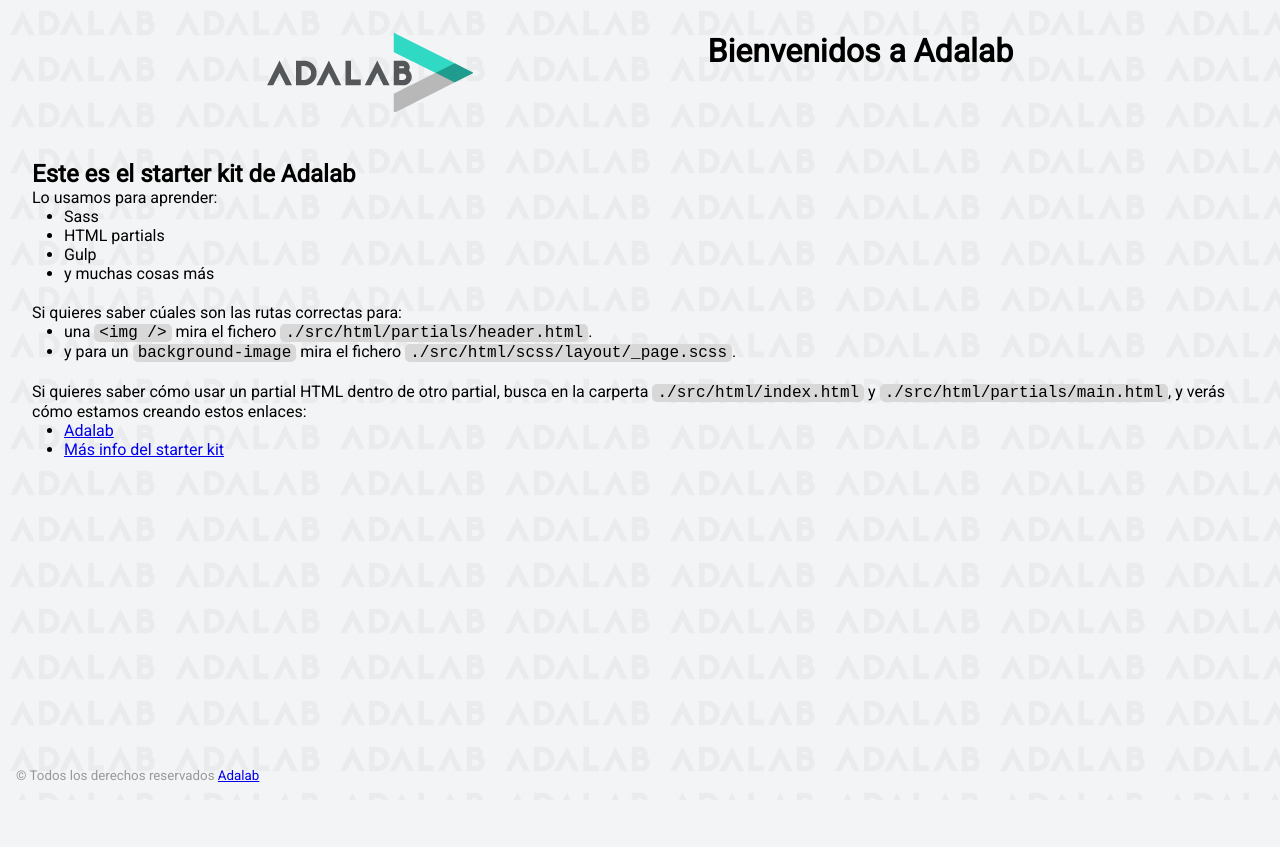
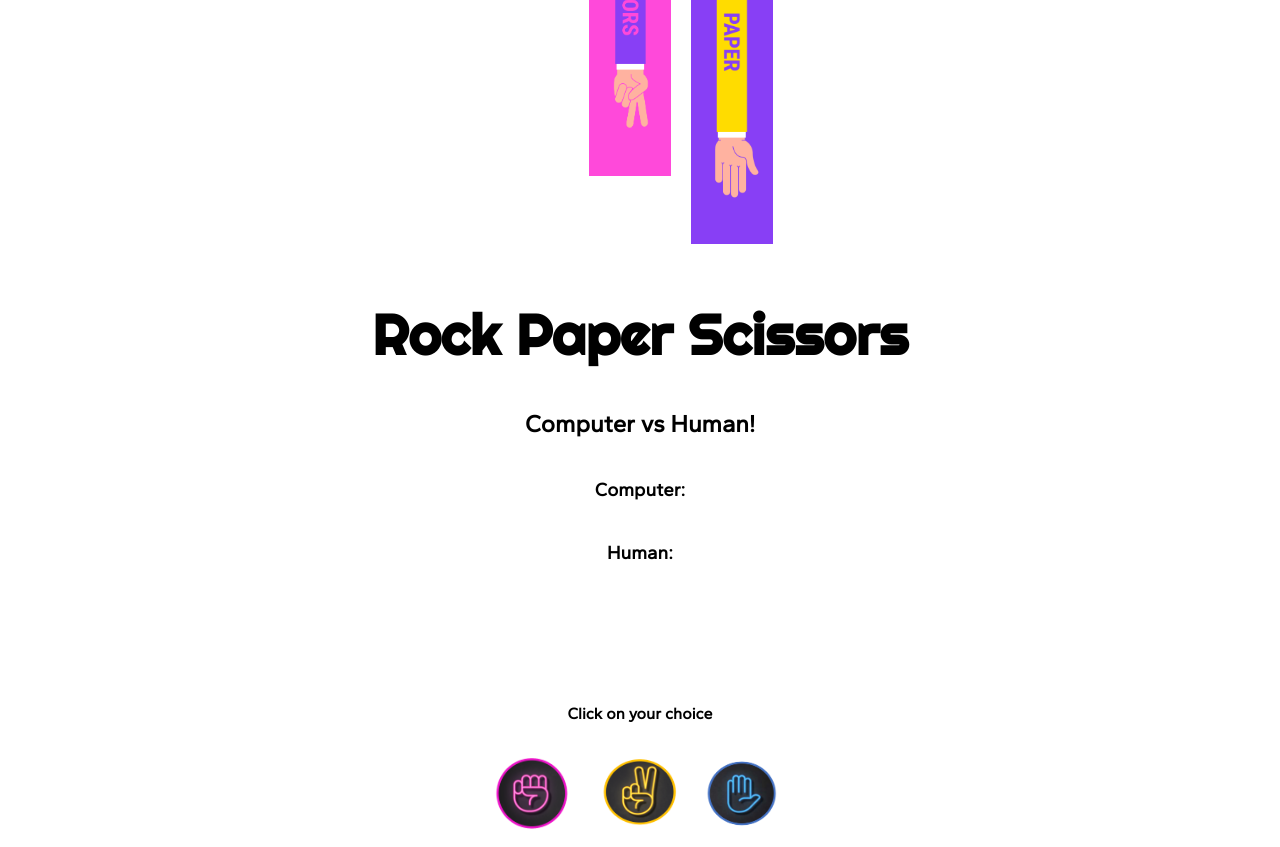
Before and after one commit to JoannaBusmail/Stone_Sccisors_Paper_Game, a website: page docs/index.html in a window 1280 px wide. Before the commit the page ends 800 px from the top, so only its background shows below. Drawn offline with Linux system fonts and the light colour scheme.

Commit message:
commit to run docs

```diff
--- a/docs/index.html
+++ b/docs/index.html
@@ -2,67 +2,85 @@
 <html lang="es">
   <head>
     <meta charset="UTF-8" />
-    <meta name="viewport" content="width=device-width, initial-scale=1" />
-    <title>Adalab Web Starter Kit</title>
-    <link href="https://fonts.googleapis.com/css?family=Roboto&display=swap" rel="stylesheet" />
+    <meta http-equiv="X-UA-Compatible" content="IE=edge" />
+    <meta name="viewport" content="width=device-width, initial-scale=1.0" />
+    <title>Stone Paper Scissors</title>
+    <link rel="preconnect" href="https://fonts.googleapis.com" />
+    <link rel="preconnect" href="https://fonts.gstatic.com" crossorigin />
+    <link
+      href="https://fonts.googleapis.com/css2?family=Gantari&family=Righteous&display=swap"
+      rel="stylesheet"
+    />
     <link rel="stylesheet" href="./assets/css/main.css" />
-    <link rel="icon" href="./assets/images/favicon.png" />
+    <link rel="headerStone" href="./assets/images/rock.png" />
+    <link rel="headerScissor" href="./assets/images/tijeras.png" />
+    <link rel="headerStone" href="./assets/images/paper.png" />
+    <link rel="btnStone" href="./assets/images/stoneHand.png" />
+    <link rel="btnStone" href="./assets/images/paperHand.png" />
+    <link rel="btnStone" href="./assets/images/scissorHand.png" />
   </head>
+  <body>
+    <header class="header">
+      <div class="header__headerImgs">
+        <img
+          src=""
+          alt=""
+          class="header__headerImgs--headerRock js-imgHeaderStone"
+        />
+        <img
+          src=""
+          alt=""
+          class="header__headerImgs--headerScissors js-imgHeaderScissors"
+        />
+        <img
+          src=""
+          alt=""
+          class="header__headerImgs--headerPaper js-imgHeaderPaper"
+        />
+      </div>
+      <div class="header__headerTitles">
+        <h1 class="header__headerTitles--title">Rock Paper Scissors</h1>
+      </div>
+    </header>
 
-  <body>
-    <div class="page">
-      <header class="page__header">
-        <img src="./assets/images/logo-adalab.png" alt="Adalab">
-        <h1>Bienvenidos a Adalab</h1>
-      </header>
 
-      <main class="page__main">
-        <h2>Este es el starter kit de Adalab</h2>
-        <p>Lo usamos para aprender:</p>
-        <ul class="main__list">
-          <li>Sass</li>
-          <li>HTML partials</li>
-          <li>Gulp</li>
-          <li>y muchas cosas más</li>
-        </ul>
-        <p>Si quieres saber cúales son las rutas correctas para:</p>
-        <ul class="main__list">
-          <li>
-            una <code class="code">&lt;img /&gt;</code> mira el fichero
-            <code class="code">./src/html/partials/header.html</code>.
-          </li>
-          <li>
-            y para un <code class="code">background-image</code> mira el fichero
-            <code class="code">./src/html/scss/layout/_page.scss</code>.
-          </li>
-        </ul>
-        <p>
-          Si quieres saber cómo usar un partial HTML dentro de otro partial, busca en la carperta
-          <code class="code">./src/html/index.html</code> y
-          <code class="code">./src/html/partials/main.html</code>, y verás cómo estamos creando estos
-          enlaces:
-        </p>
-        <ul class="main__list">
-          <li>
-            <a class="link__adalab" href="https://adalab.es">Adalab</a>
+    <section class="container">
+      <div class="content">
+        <h2 class="content__subtitle">Computer vs Human!</h2>
+        <h3 class="content__player">
+          Computer:<span class="content__span js_computer"></span>
+        </h3>
+        <h3 class="content__player">
+          Human: <span class="content__span js_user"></span>
+        </h3>
+      </div>
+      <div class="content__result js_result"></div>
+      <div class="contentBtns">
+        <h4 class="contentBtns__instructions">Click on your choice</h4>
+        <div class="contentBtns__btns">
+          <input
+            class="contentBtns__btns--rockBtn js_btn"
+            id="rock"
+            type="image"
+            src="../assets/images/stoneHand.png"
+          />
+          <input
+            class="contentBtns__btns--rockBtn js_btn"
+            id="scissors"
+            type="image"
+            src="../assets/images/scissorHand.png"
+          />
+          <input
+            class="contentBtns__btns--rockBtn js_btn"
+            id="paper"
+            type="image"
+            src="../assets/images/paperHand.png"
+          />
+        </div>
+      </div>
+    </section>
 
-          </li>
-          <li>
-            <a class="" href="./more-info.html">Más info del starter kit</a>
 
-          </li>
-        </ul>
-      </main>
-
-      <footer class="page__footer">
-        <small>
-          &copy; Todos los derechos reservados
-          <a class="link__adalab" href="https://adalab.es">Adalab</a>
-
-        </small>
-      </footer>
-
-    </div>
-    <script src="./assets/js/main.js"></script>
+    <script type="text/Javascript" src="./assets/js/main.js"></script>
   </body>
 </html>
```
Also changed, not shown: docs/assets/css/main.css (+1 -1 lines), docs/assets/js/main.js (+1 -1 lines), docs/more-info.html (deleted, +0 -37 lines), docs/assets/images/bg-adalab.png (deleted), docs/assets/images/favicon.png (deleted), docs/assets/images/logo-adalab.png (deleted), docs/assets/images/paperHand.png (added), docs/assets/images/papervertical.png (added), docs/assets/images/rockvertical.png (added), docs/assets/images/scissorHand.png (added), docs/assets/images/scissorvertical.png (added), docs/assets/images/stoneHand.png (added).
